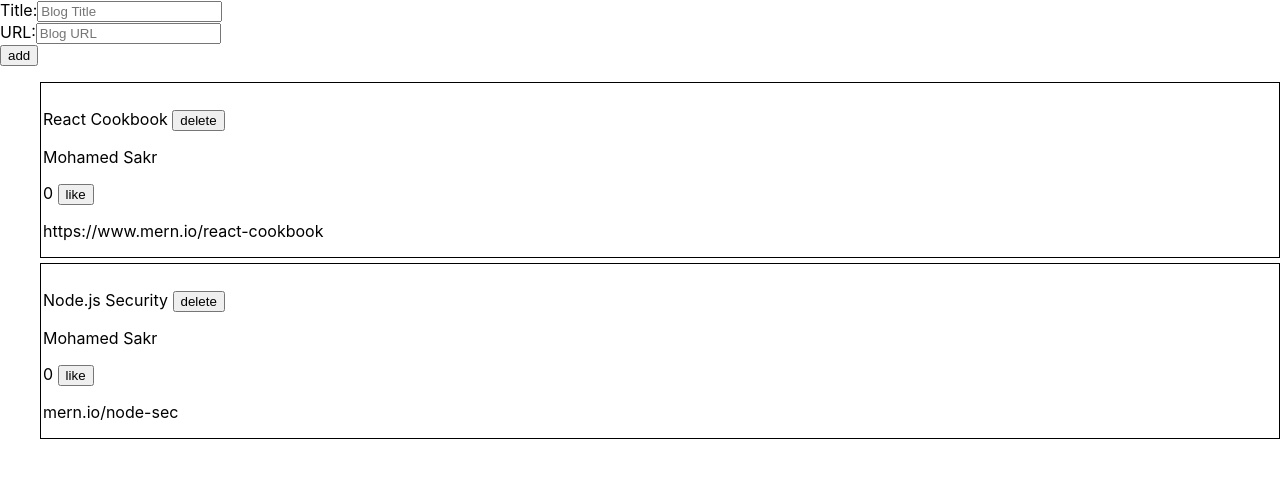
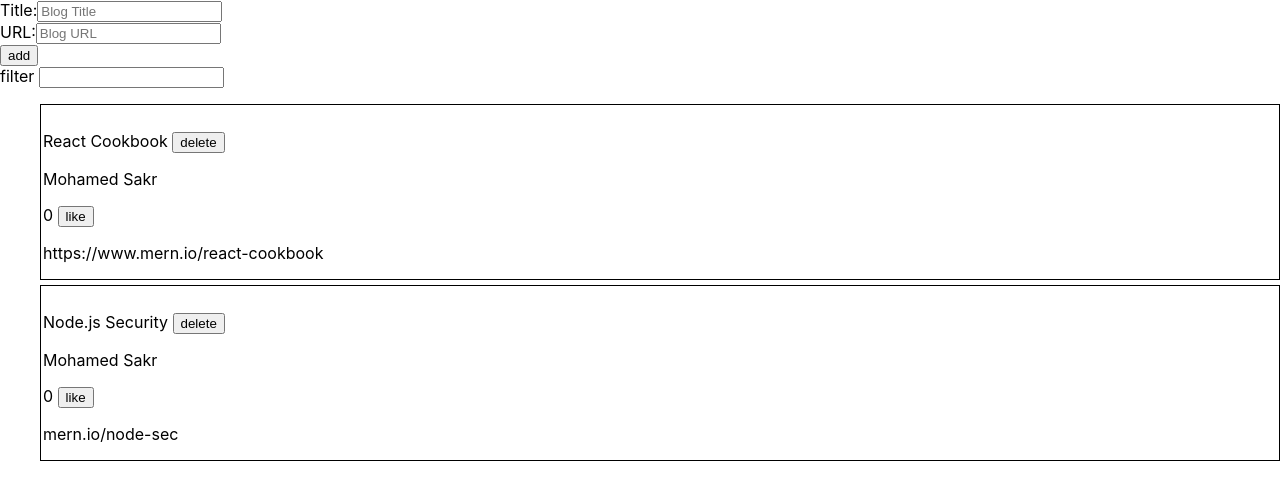
Before and after one commit to mohamedisakr/fs-open-ui, a React (Create React App) app: page / in a window 1280 px wide. Shown: the top 500 px of the page. Built offline with nearby package versions, Linux system fonts and the light colour scheme.

Commit message:
implementing blog filter

```diff
--- a/src/part06-many-reds/bloglist-redux/App.js
+++ b/src/part06-many-reds/bloglist-redux/App.js
@@ -1,10 +1,12 @@
 import BlogForm from './components/BlogForm'
 import BlogList from './components/BlogList'
+import VisibilityFilter from './components/VisibilityFilter'
 
 const App = () => {
   return (
     <div>
       <BlogForm />
+      <VisibilityFilter />
       <BlogList />
     </div>
   )
--- a/src/part06-many-reds/bloglist-redux/components/BlogList.js
+++ b/src/part06-many-reds/bloglist-redux/components/BlogList.js
@@ -4,8 +4,15 @@
 
 const BlogList = () => {
   const dispatch = useDispatch()
-  const blogs = useSelector((state) => state.blogs)
-  // id,  title,  likes,  url,  user
+
+  const blogs = useSelector(({filter, blogs}) => {
+    if (filter === null) {
+      return blogs
+    }
+    const regex = new RegExp(filter, 'i')
+    return blogs.filter((blog) => blog.title.match(regex))
+  })
+
   return (
     <ul className="note-list">
       {blogs.map((blog) => {
--- /dev/null
+++ b/src/part06-many-reds/bloglist-redux/components/VisibilityFilter.js
@@ -0,0 +1,24 @@
+import React from 'react'
+import {filterChange} from '../reducers/filterReducer'
+import {useDispatch} from 'react-redux'
+
+const VisibilityFilter = () => {
+  const dispatch = useDispatch()
+
+  const handleChange = (event) => {
+    // input-field value is in variable event.target.value
+    dispatch(filterChange(event.target.value))
+  }
+
+  const style = {
+    marginBottom: 10,
+  }
+
+  return (
+    <div style={style}>
+      filter <input name="search" onChange={handleChange} />
+    </div>
+  )
+}
+
+export default VisibilityFilter
```
